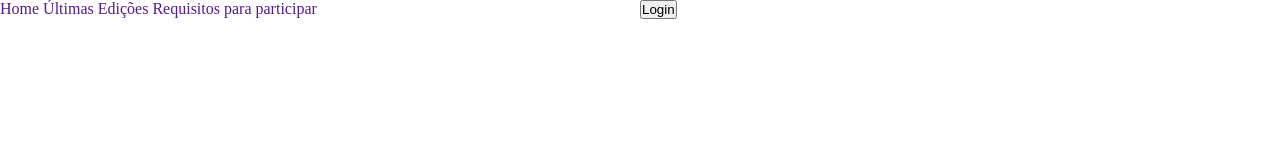
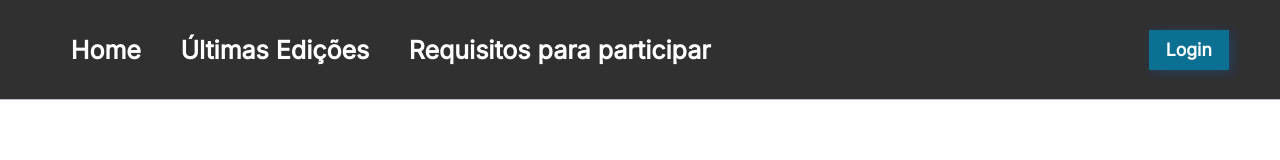
Before and after one commit to usrjair0/BootcampDNC, a plain HTML site: page index.html in a window 1280 px wide. Drawn offline with Linux system fonts and the light colour scheme.

Commit message:
modifcss

```diff
--- a/index.html
+++ b/index.html
@@ -5,19 +5,23 @@
     <meta http-equiv="X-UA-Compatible" content="IE=edge">
     <meta name="viewport" content="width=device-width, initial-scale=1.0">
 
+    <link rel="preconnect" href="https://fonts.googleapis.com">
+    <link rel="preconnect" href="https://fonts.gstatic.com" crossorigin>
+    <link href="https://fonts.googleapis.com/css2?family=Inter:wght@100;400&display=swap" rel="stylesheet">
+
     <link rel="stylesheet" href="style.css">
     <title>BootcampDNC</title>
 </head>
 <body>
     <!--A nav é um tag usada para indicar uma parte de navegação-->
     <nav id="principal">
-        <div>
-            <a href="">Home</a>
-            <a href="">Últimas Edições</a>
-            <a href="">Requisitos para participar</a>
+        <div id="menu">
+            <a href="" target="_blank">Home</a>
+            <a href="" target="_blank">Últimas Edições</a>
+            <a href="" target="_blank">Requisitos para participar</a>
         </div>
         <div>
-            <button>Login</button>
+            <button type="submit" >Login</button>
         </div>
     </nav>
 
--- a/style.css
+++ b/style.css
@@ -2,12 +2,42 @@
     margin: 0;
     padding: 0;
     box-sizing: border-box;
-}
-a {
-    text-decoration: none;
+    font-family: 'inter';
 }
 #principal {
-    display: grid;
-    grid-template-columns: 1fr 1fr;
+    display: flex;
+    flex-direction: row;
+    justify-content: space-between;
+    align-items: center;
+    padding: 0 4% 0 2.8%;
 
+    width: 100%;
+    height: 100px;
+
+    background-color: #303030;
+    border-bottom: 1px solid #babada;
 }
+#principal div a {
+    text-decoration: none;
+    color: #ffffff;
+    font-size: 25px;
+    font-weight: 600;
+}
+    #principal div a:hover { /*o comando hover difine coisas que acontecem quando o mouse passa por cima*/
+        color: #cccccc;
+}
+#principal button {
+    background-color: #0c7092;
+    color: #ffffff;
+    width: 80px;
+    height: 40px;
+    font-weight: 600;
+    font-size: 1.1rem;
+    border: 0;
+    box-shadow: 3px 2px 10px rgba(12, 112, 242, 0.25); /*o primeiro define a sombra horizontal o segundo o vertical
+    e o terceiro define o blur e o quarto a cor*/
+    cursor: pointer;
+}
+#menu a {
+    margin-left: 35px;
+}
```
